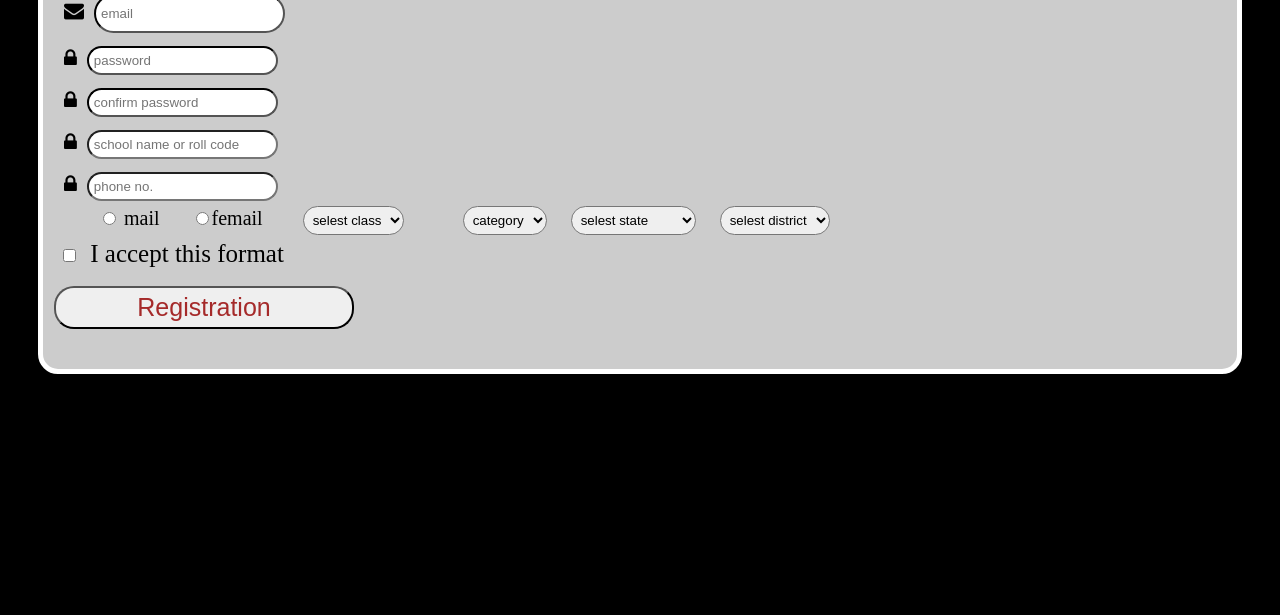
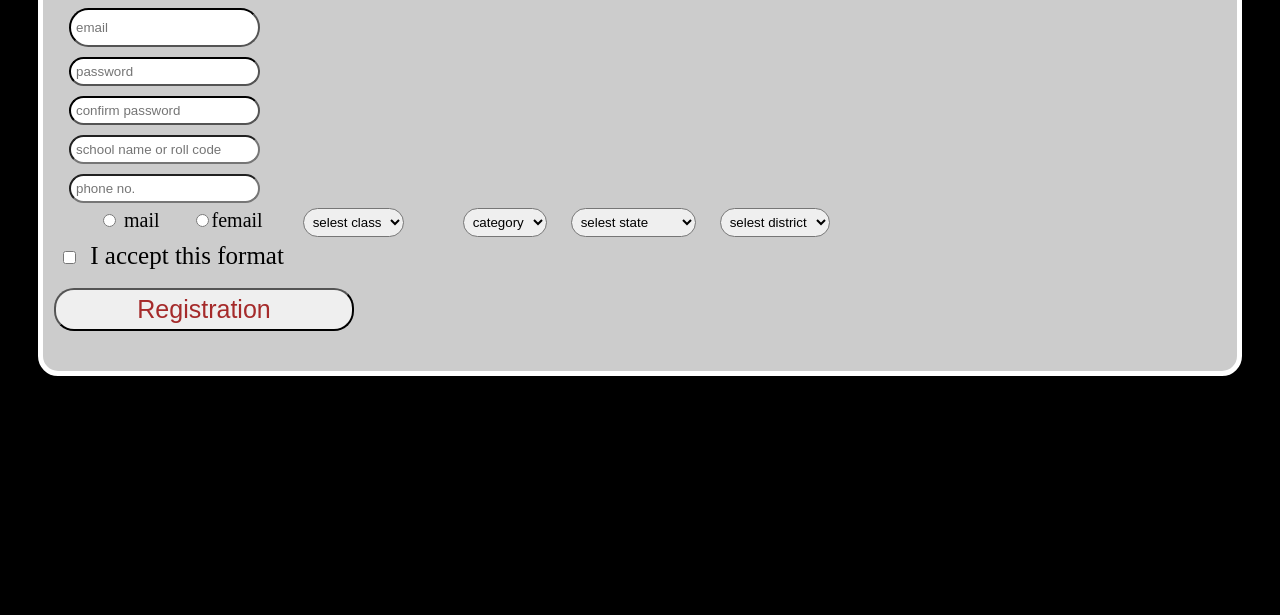
Before and after one commit to rohit02q/a, a plain HTML site: page index.html in a window 1280 px wide. Shown: the part 185-800 px from the top of the page. Drawn offline with Linux system fonts and the light colour scheme; files that its build step writes are made by us from their sources.

Commit message:
Update index.html

```diff
--- a/index.html
+++ b/index.html
@@ -5,7 +5,7 @@
   <meta http-equiv="CONTENT-TYPE" content="text/html; charset=UTF-8">
   <title>registration form!</title>
 <!-- Add icon library -->
-  <link rel="stylesheet" href="https://cdnjs.cloudflare.com/ajax/libs/font-awesome/4.7.0/css/font-awesome.min.css"  >
+  < <link rel="stylesheet" href="style.css"/> >
 
   <link rel="stylesheet" href="styles/style.css"/>
 
```
